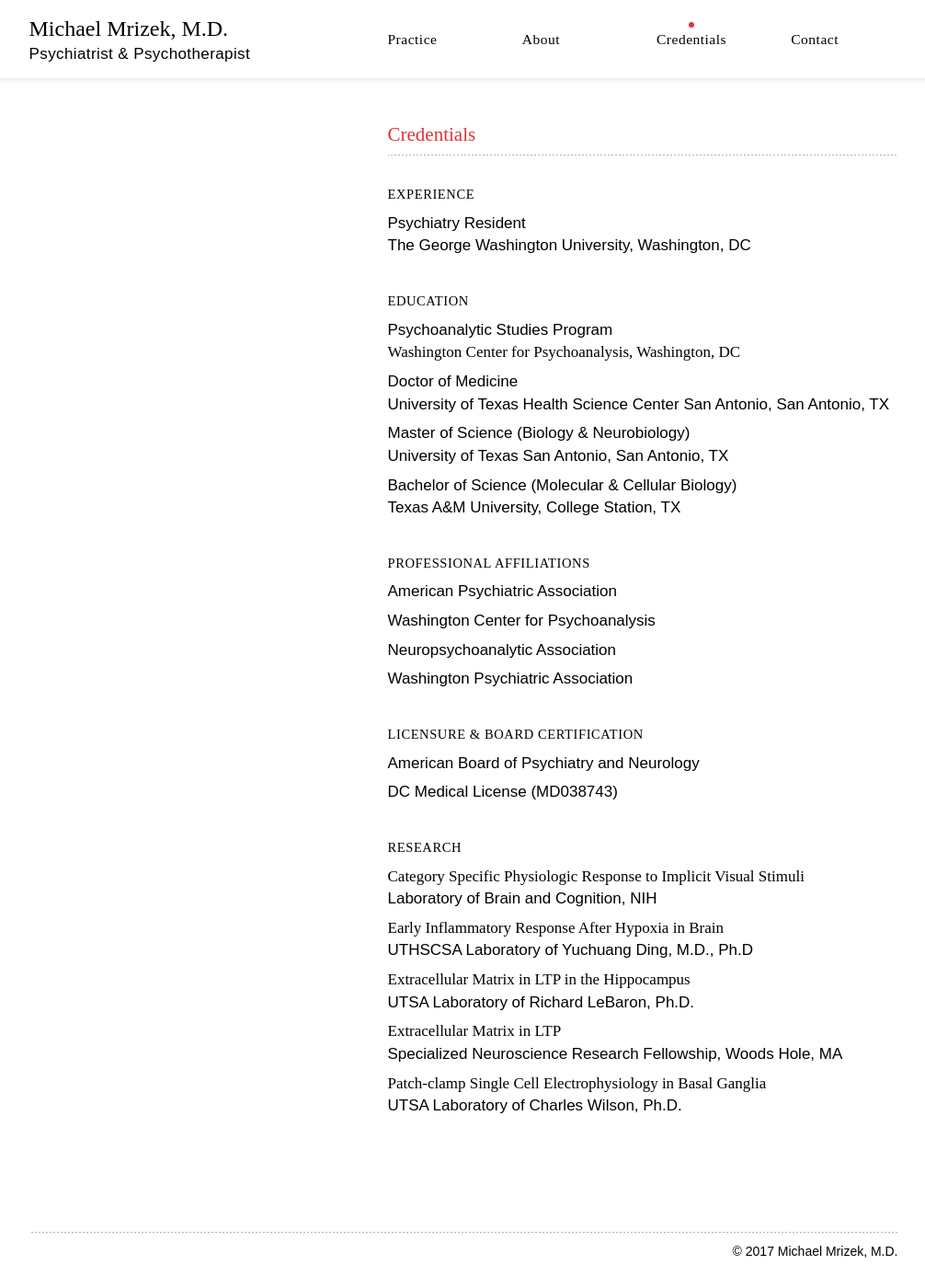
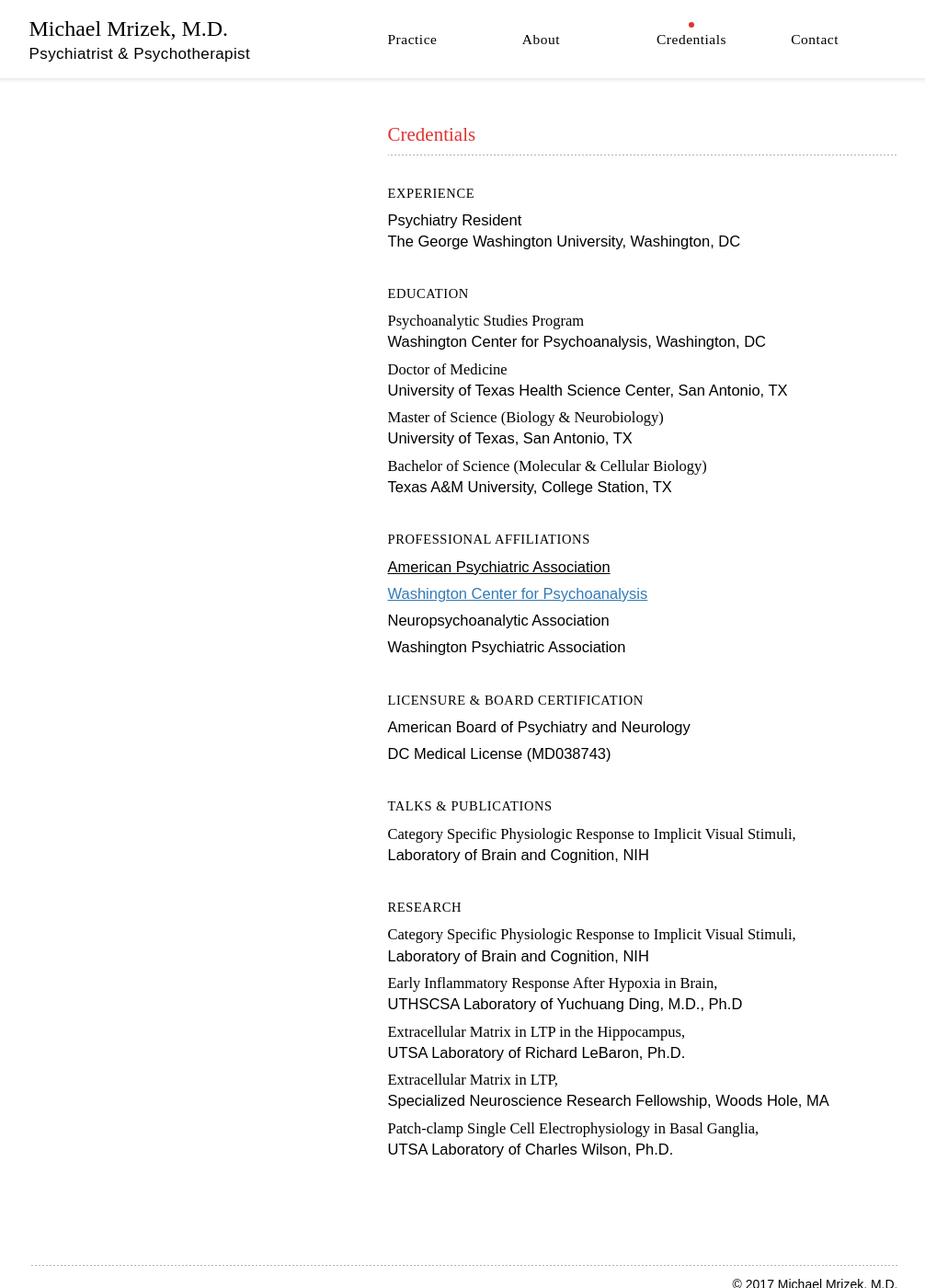
Before and after one commit to carolineportugal/michaelmrizekmd, a Jekyll site: the page built from credentials/index.html, in a window 1280 px wide and 1400 px high. Shown: the whole window at 92% size, without its empty margins (136-1142 px from the left). Built offline with Jekyll 4.4.1, drawn with Linux system fonts in a browser that asks for light colours; nearby versions of some CDN libraries; some web fonts are replaced.

Commit message:
more styling to credentials

```diff
--- a/_sass/_typography.scss
+++ b/_sass/_typography.scss
@@ -19,8 +19,8 @@ p{
 
 ul{
   @include begum-bold();
-  font-size:17px;
-  line-height: 1.45;
+  font-size:16.5px;
+  line-height: 1.35;
   margin-bottom:3.5rem;
 
   li{
--- a/credentials/index.html
+++ b/credentials/index.html
@@ -21,27 +21,30 @@ title: Credentials
             <li>Psychiatry Resident<br> The George Washington University, Washington, DC </li>
           </ul>
           <ul><span class="title-two">Education</span>
-            <li>Psychoanalytic Studies Program<br><span class="item-bold"> Washington Center for Psychoanalysis, Washington, DC<span></li>
-            <li>Doctor of Medicine<br> University of Texas Health Science Center San Antonio, San Antonio, TX</li>
-            <li>Master of Science (Biology & Neurobiology)<br> University of Texas San Antonio, San Antonio, TX</li>
-            <li>Bachelor of Science (Molecular & Cellular Biology)<br> Texas A&M University, College Station, TX</li>
+            <li><span class="item-bold-italic">Psychoanalytic Studies Program</span><br>Washington Center for Psychoanalysis, Washington, DC</li>
+            <li><span class="item-bold-italic">Doctor of Medicine</span><br>University of Texas Health Science Center, San Antonio, TX</li>
+            <li><span class="item-bold-italic">Master of Science (Biology & Neurobiology)</span><br>University of Texas, San Antonio, TX</li>
+            <li><span class="item-bold-italic">Bachelor of Science (Molecular & Cellular Biology)</span><br>Texas A&M University, College Station, TX</li>
           </ul>
           <ul><span class="title-two">Professional Affiliations</span>
-            <li>American Psychiatric Association</li>
-            <li>Washington Center for Psychoanalysis</li>
+            <li><a href="#">American Psychiatric Association</a></li>
+            <a href=""><li>Washington Center for Psychoanalysis</li></a>
             <li>Neuropsychoanalytic Association</li>
             <li>Washington Psychiatric Association</li>
           </ul>
           <ul><span class="title-two">Licensure & Board Certification</span>
-            <li>American Board of Psychiatry and Neurology</li>
-            <li class="no-lining">DC Medical License (MD038743)</li>
+            <li><span class="item-bold">American Board of Psychiatry and Neurology</span></li>
+            <li class="no-lining"><span class="item-bold">DC Medical License (MD038743)</span></li>
+          </ul>
+          <ul><span class="title-two">Talks & Publications</span>
+            <li><span class="item-italic">Category Specific Physiologic Response to Implicit Visual Stimuli,</span><br> Laboratory of Brain and Cognition, NIH</li>
           </ul>
           <ul><span class="title-two">Research</span>
-            <li><span class="item-italic">Category Specific Physiologic Response to Implicit Visual Stimuli</span><br> Laboratory of Brain and Cognition, NIH</li>
-            <li><span class="item-italic">Early Inflammatory Response After Hypoxia in Brain</span><br> UTHSCSA Laboratory of Yuchuang Ding, M.D., Ph.D</li>
-            <li><span class="item-italic">Extracellular Matrix in LTP in the Hippocampus</span><br> UTSA Laboratory of Richard LeBaron, Ph.D.</li>
-            <li><span class="item-italic">Extracellular Matrix in LTP</span><br> Specialized Neuroscience Research Fellowship, Woods Hole, MA</li>
-            <li><span class="item-italic">Patch-clamp Single Cell Electrophysiology in Basal Ganglia</span><br> UTSA Laboratory of Charles Wilson, Ph.D.</li>
+            <li><span class="item-italic">Category Specific Physiologic Response to Implicit Visual Stimuli,</span><br> Laboratory of Brain and Cognition, NIH</li>
+            <li><span class="item-italic">Early Inflammatory Response After Hypoxia in Brain,</span><br> UTHSCSA Laboratory of Yuchuang Ding, M.D., Ph.D</li>
+            <li><span class="item-italic">Extracellular Matrix in LTP in the Hippocampus,</span><br> UTSA Laboratory of Richard LeBaron, Ph.D.</li>
+            <li><span class="item-italic">Extracellular Matrix in LTP,</span><br> Specialized Neuroscience Research Fellowship, Woods Hole, MA</li>
+            <li><span class="item-italic">Patch-clamp Single Cell Electrophysiology in Basal Ganglia,</span><br> UTSA Laboratory of Charles Wilson, Ph.D.</li>
           </ul>
       </div>
       </div>
--- a/css/main.scss
+++ b/css/main.scss
@@ -89,8 +89,8 @@ section{
     letter-spacing: 0.06rem;
   }
 
-  .item-bold{
-    @include begum-regular-italic();
+  .item-bold-italic{
+    @include begum-medium-italic();
   }
 
   .item-italic{
```
Also changed, not shown: 2 other files.
